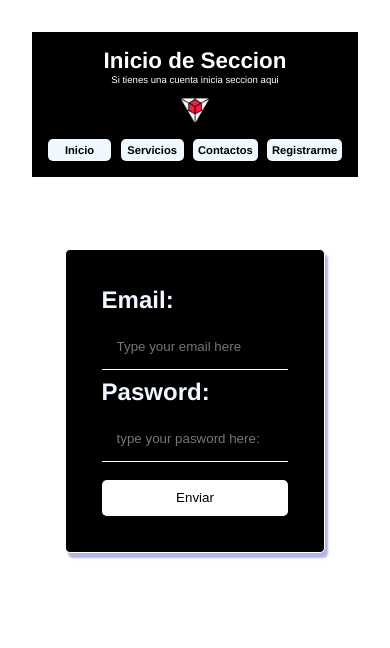
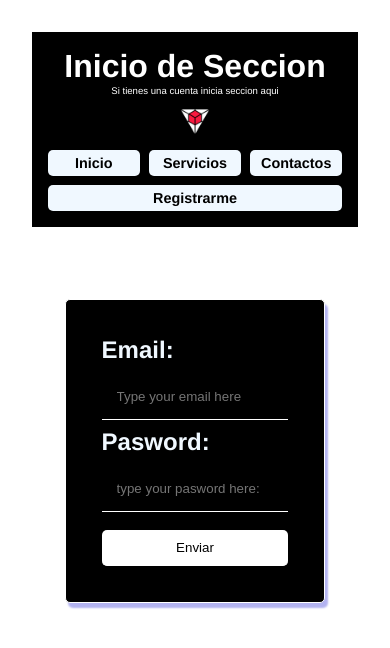
Before and after one commit to Sam01-maker/login-css, a plain HTML site: page index.html in a window 390 px wide. Drawn offline with Linux system fonts and the light colour scheme.

Commit message:
aumentar size de el h1 header

```diff
--- a/login.css
+++ b/login.css
@@ -160,7 +160,7 @@ label{
     font-family: 'Franklin Gothic Medium', 'Arial Narrow', Arial, sans-serif;
     padding: 2rem;
     font-size: 16px;
-    max-width: 768px;
+    width:100%;
 }
 
 header{
@@ -172,12 +172,13 @@ header{
    align-items: center;
    flex: 1;
    margin: 0 auto;
+   width:100%
 }
 
 .text-header{
   display: blox;
   text-align:  center;
-  font-size: 0.7rem;
+  font-size: 1rem;
 
 }
 
@@ -202,7 +203,7 @@ li{
     padding: 0.3rem;
     text-align: center;
     border-radius: 5px;
-    font-size: 0.7rem;
+    font-size: 0.9em;
 }
 
 
```
